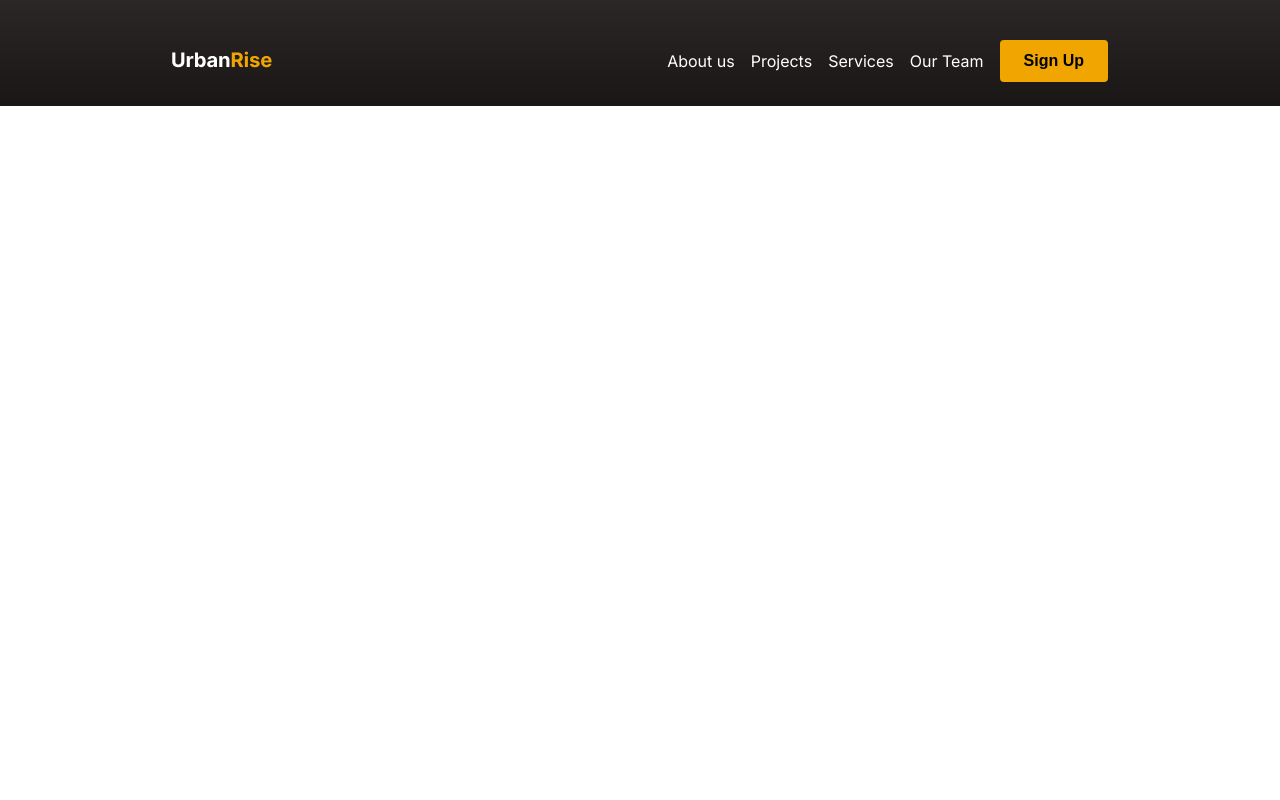
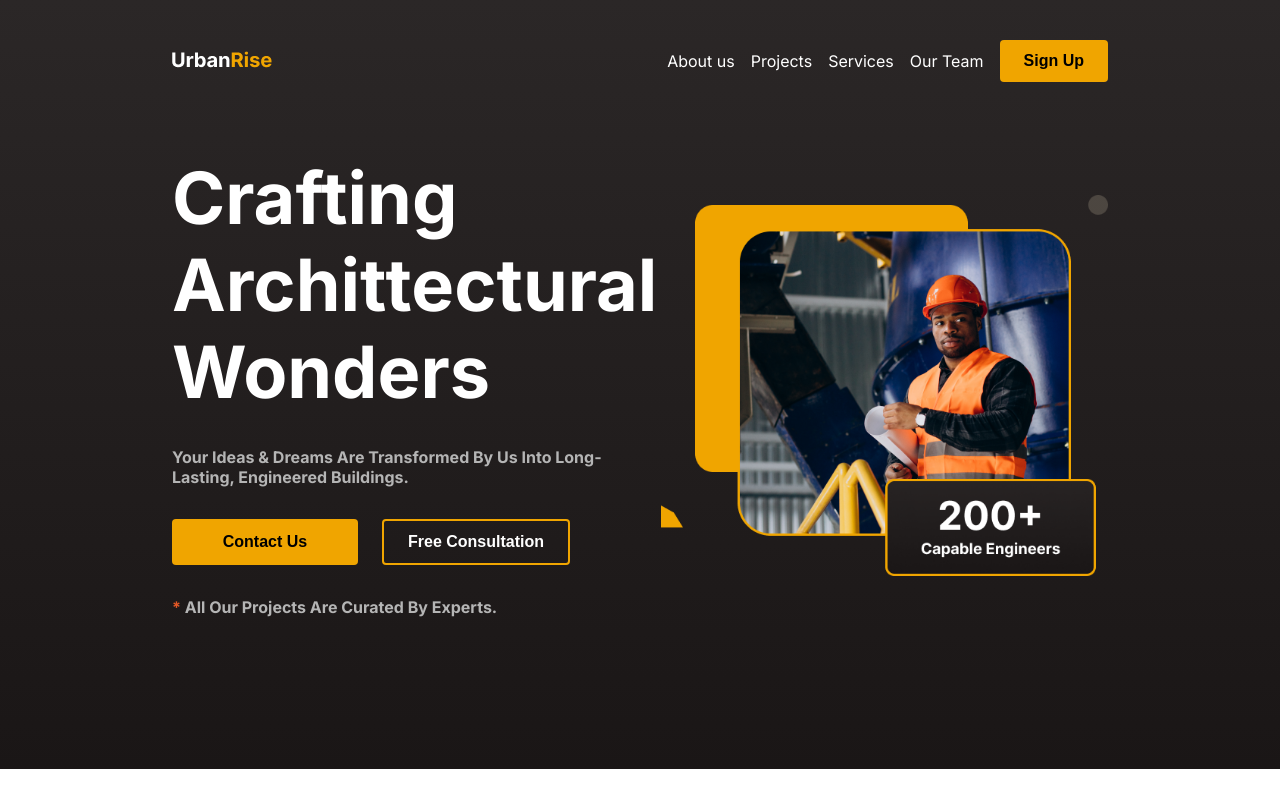
Before and after one commit to zaku86/urban-rise-app, a React (Create React App) app: page / in a window 1280 px wide. Built offline with nearby package versions, Linux system fonts and the light colour scheme.

Commit message:
finished hero section

```diff
--- a/src/Components/Button.jsx
+++ b/src/Components/Button.jsx
@@ -1,5 +1,15 @@
-function Button({ text }) {
-  return <button className="button">{text}</button>;
+function Button({ text, isSecondary, largeBtn }) {
+  return (
+    <button
+      className={`
+        button
+        ${isSecondary ? "transparent-btn" : ""}
+        ${largeBtn ? "large-btn" : ""}
+      `}
+    >
+      {text}
+    </button>
+  );
 }
 
 export default Button;
--- a/src/Components/HeroContent.jsx
+++ b/src/Components/HeroContent.jsx
@@ -1,5 +1,31 @@
+import Container from "./Container";
+import heroImg from "../assets/heroImg.png";
+import Button from "./Button";
+
 function HeroContent() {
-  return <div></div>;
+  return (
+    <Container>
+      <div className="hero-content-container">
+        <div className="left-hero">
+          <h1>Crafting Archittectural Wonders</h1>
+          <p className="body-text">
+            Your Ideas & Dreams Are Transformed By Us Into Long-Lasting,
+            Engineered Buildings.
+          </p>
+          <div className="button-container">
+            <Button text={"Contact Us"} largeBtn />
+            <Button text={"Free Consultation"} isSecondary />
+          </div>
+          <p className="body-text">
+            <span>*</span> All Our Projects Are Curated By Experts.
+          </p>
+        </div>
+        <div className="right-hero">
+          <img src={heroImg} alt="img" />
+        </div>
+      </div>
+    </Container>
+  );
 }
 
 export default HeroContent;
--- a/src/global.css
+++ b/src/global.css
@@ -40,12 +40,79 @@ body {
   font-size: 16px;
   font-weight: bold;
 }
+.transparent-btn {
+  background: transparent;
+  border: 2px solid #f0a500;
+  color: white;
+}
+.large-btn {
+  min-width: 186px;
+}
+.hero-content-container {
+  display: flex;
+  gap: 21px;
+  padding: 72px 0px 128px;
+}
+.left-hero {
+  display: flex;
+  flex-direction: column;
+  gap: 32px;
+  width: 50%;
+}
+.right-hero {
+  width: 50%;
+}
+.right-hero > img {
+  width: 100%;
+  height: 100%;
+  object-fit: contain;
+}
+h1 {
+  font-weight: bold;
+  color: white;
+  font-size: 72px;
+}
+.body-text {
+  color: #b5b5b5;
+  font-weight: bold;
+  font-size: 16px;
+}
+.button-container {
+  display: flex;
+  gap: 24px;
+  flex-wrap: wrap;
+}
+
+.body-text > span {
+  color: #e45826;
+  font-size: 16px;
+}
 
 @media screen and (max-width: 900px) {
   .hero-section {
-    padding: 40px;
+    padding: 20px;
   }
   .link-item {
     display: none;
   }
+  h1 {
+    font-size: 50px;
+  }
 }
+@media screen and (max-width: 1230px) {
+  .hero-content-container {
+    flex-direction: column;
+  }
+
+  .left-hero {
+    width: 100%;
+  }
+  .right-hero {
+    width: 100%;
+  }
+}
+@media screen and (max-width: 380px) {
+  h1 {
+    font-size: 40px;
+  }
+}
```
Also changed, not shown: src/assets/heroImg.png (added).
